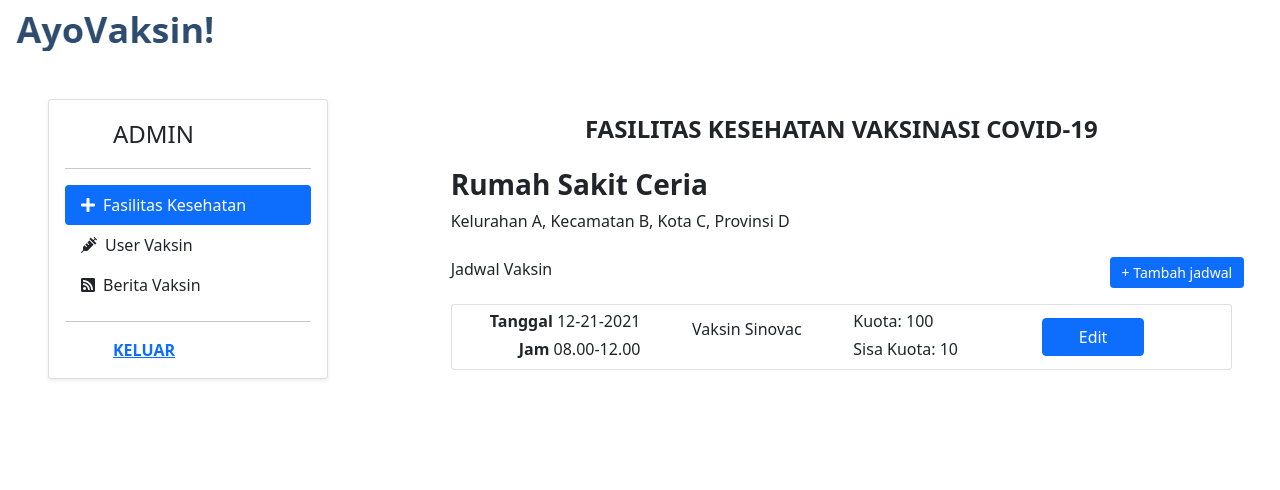
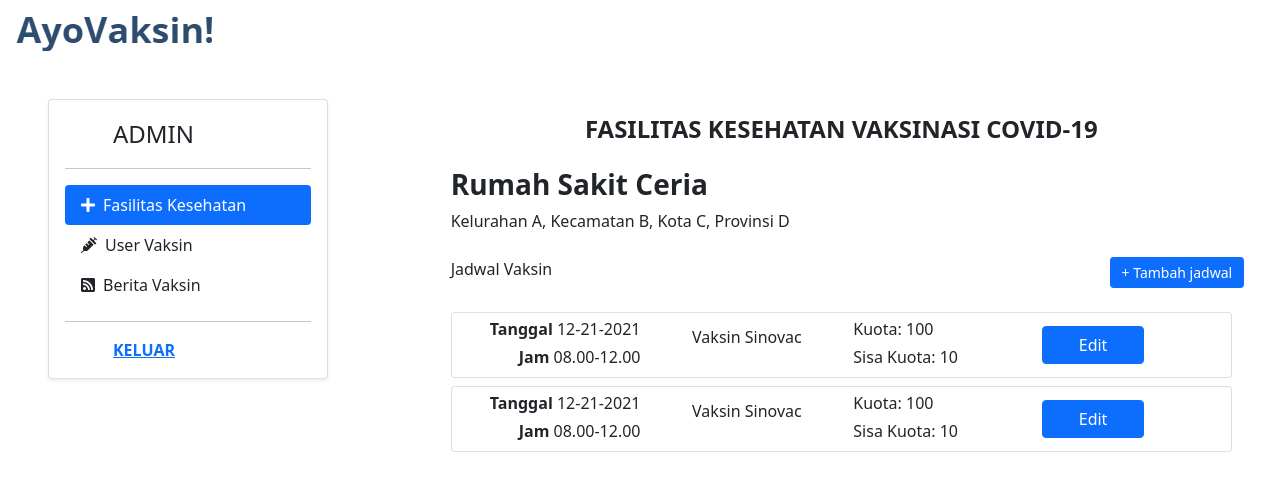
Before and after one commit to bimanugrahaa/vaccine-booking-system-frontend, a React (Create React App) app: page / in a window 1280 px wide. Shown: the top 490 px of the page. Built offline with nearby package versions, Linux system fonts and the light colour scheme.

Commit message:
Update faskesDetail page
Update faskesDetail page.

```diff
--- a/src/admin/components/vaccineList.jsx
+++ b/src/admin/components/vaccineList.jsx
@@ -4,7 +4,7 @@ export default function VaccineList() {
 
     return (
         <div>
-        <div className="container-fluid py-1 card">
+        <div className="container-fluid mt-2 py-1 card">
             <div className="row">
                 <div className="col-md-3 text-end">
                     <p className="mb-1"><span className="fw-bold">Tanggal</span> 12-21-2021</p>
--- a/src/admin/pages/faskesDetail.jsx
+++ b/src/admin/pages/faskesDetail.jsx
@@ -39,6 +39,7 @@ export default function FaskesDetail() {
                 </div>
                 <div className='row mt-3'>
                     <VaccineList/>
+                    <VaccineList/>
                 </div>
             </div>
         </div>
```
